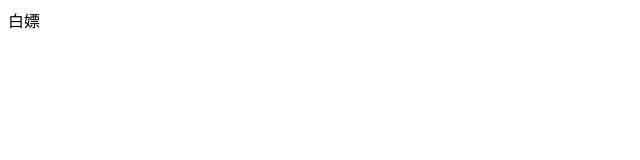
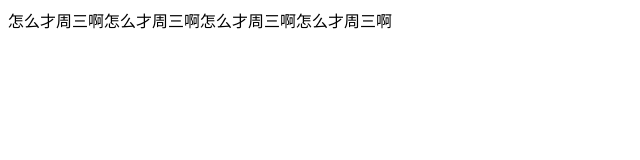
Before and after one commit to herbsama/TestAzureStaticApp, a plain HTML site: page index.html in a window 1280 px wide. Shown: the whole page, without its empty margins (0-640 px from the left). Drawn offline with Linux system fonts and the light colour scheme.

Commit message:
Update index.html

```diff
--- a/index.html
+++ b/index.html
@@ -2,9 +2,9 @@
 <html lang="en">
 <head>
     <meta charset="UTF-8">
-    <title>微软大发好</title>
+    <title>怎么才周三啊</title>
 </head>
 <body>
-    白嫖
+    怎么才周三啊怎么才周三啊怎么才周三啊怎么才周三啊
 </body>
 </html>
```
